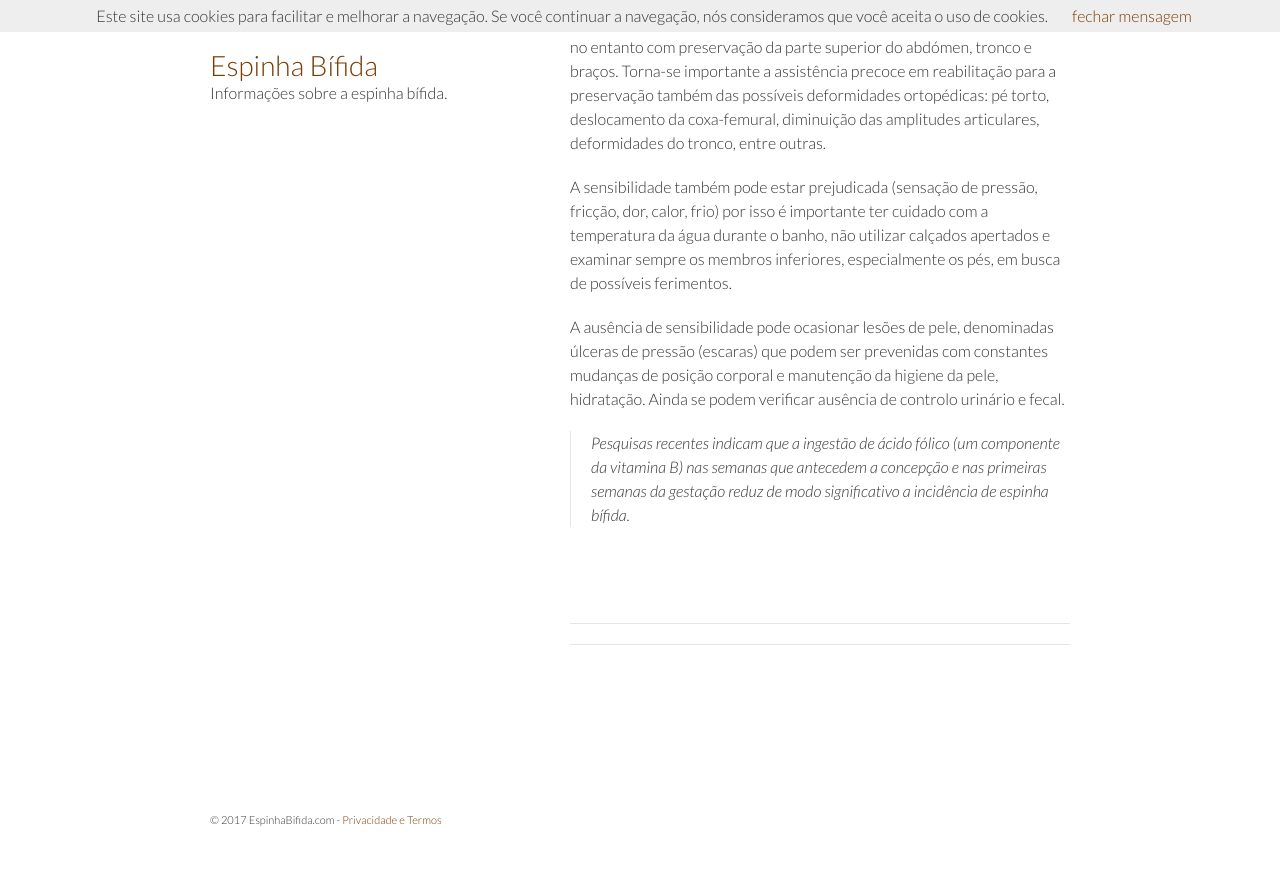
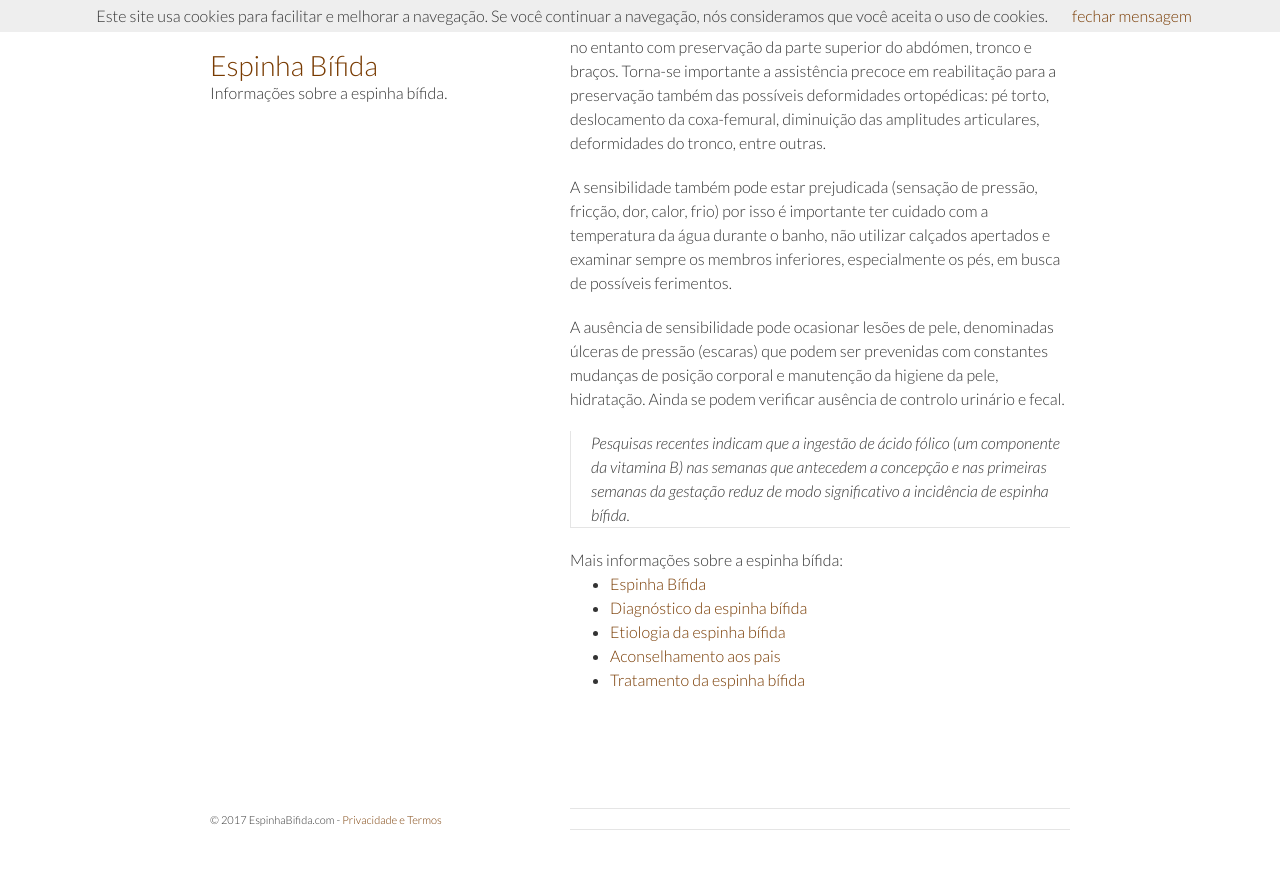
Before and after one commit to artigos/espinhabifida.com, a Jekyll site: the page built from _posts/2015-03-03-espinha-bifida.md, in a window 1280 px wide and 900 px high, scrolled down 1148 px. Shown: the top 869 px of the window. Built offline with Jekyll 4.4.1, drawn with Linux system fonts in a browser that asks for light colours; comment, search, counter and statistics services are not loaded.

Commit message:
Adds the menu back

```diff
--- a/_layouts/default.html
+++ b/_layouts/default.html
@@ -15,6 +15,13 @@
 
     <section>
       {{ content }}
+      <hr/>
+      Mais informações sobre a espinha bífida:
+      <ul>
+        {% for post in site.posts %}
+          <li><a href="{{ post.url }}">{{ post.title }}</a></li>
+        {% endfor %}
+      </ul>
       {% include ad_block.html %}
       <hr/>
       {% include addthis.html %}
```
